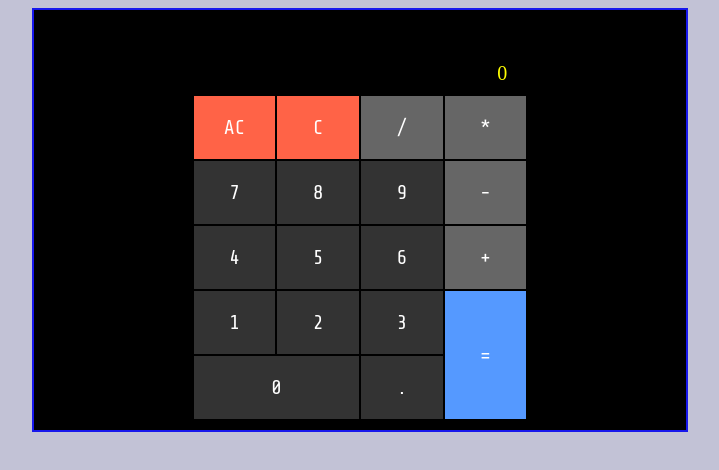
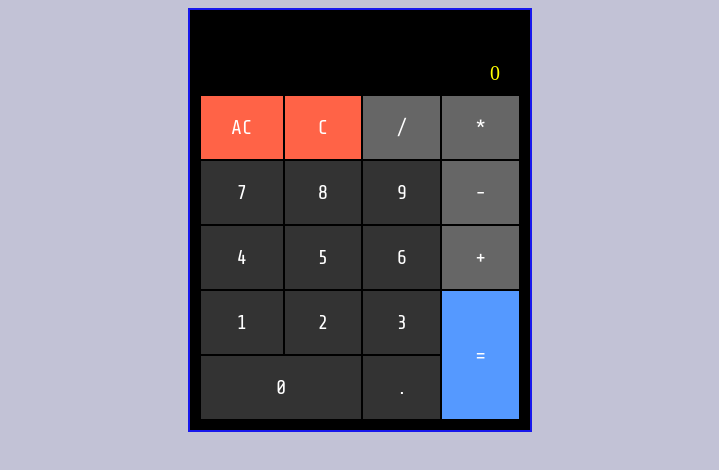
Before and after one commit to 1giacomo/JavaScriptCalculator, a plain HTML site: page index.html in a window 1280 px wide. Shown: the whole page, without its empty margins (280-999 px from the left). Drawn offline with nearby package versions, Linux system fonts and the light colour scheme; a web font is replaced by a local one.

Commit message:
fix margin

```diff
--- a/style.css
+++ b/style.css
@@ -26,7 +26,7 @@ body {
 }
 .container {
   margin: auto;
-  width: 50%;
+  width: 320px;
   padding: 10px;
   border: 2px solid #1818ec;
   background: black;
```
